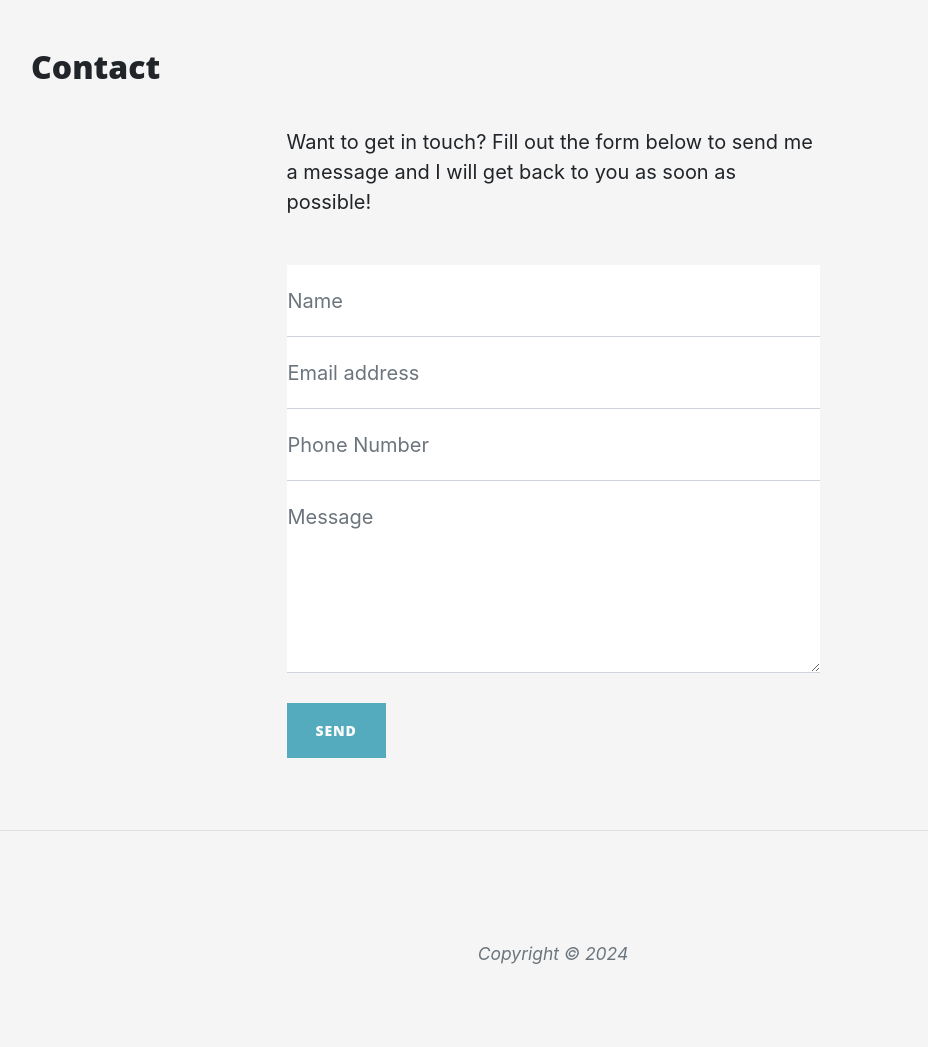
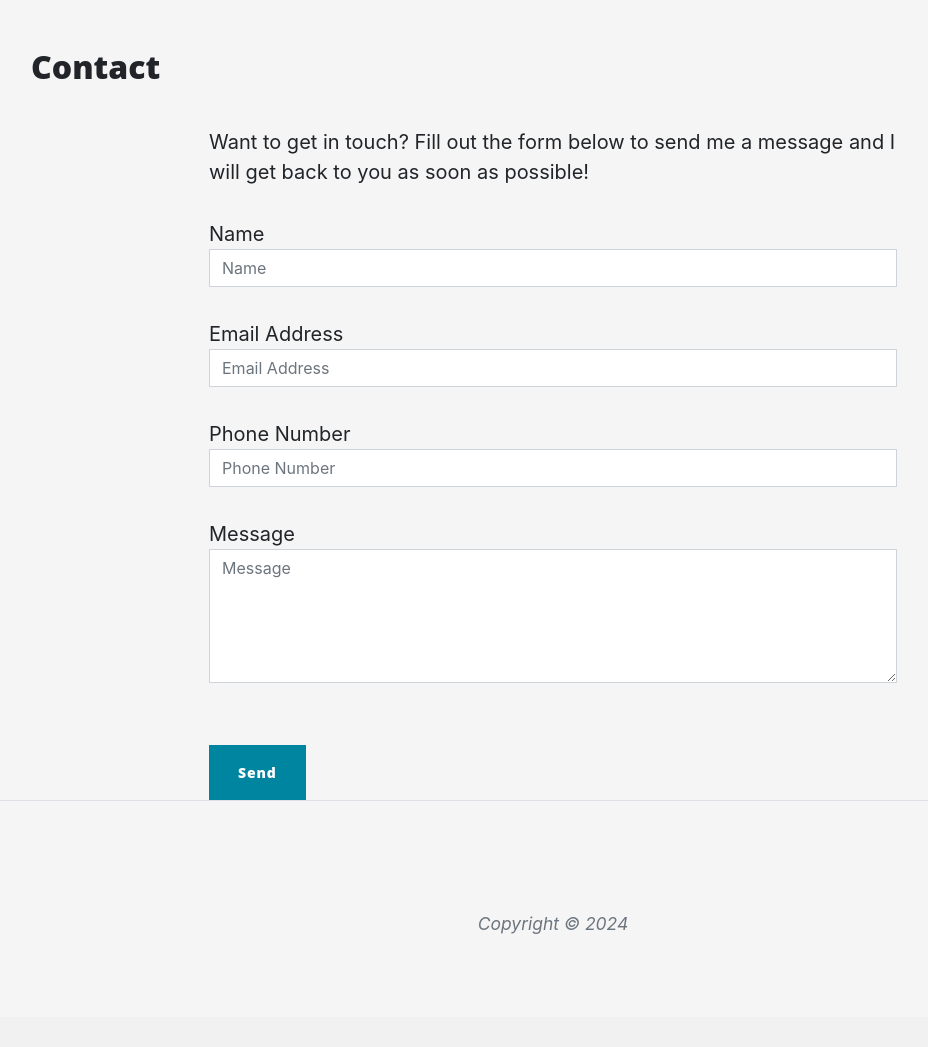
Before and after one commit to markohautala/Flask-project, a Flask app: page /contact in a window 1280 px wide. Shown: the part 628-1675 px from the top of the page, without its empty margins (87-1015 px from the left). After the commit the page ends 1562 px from the top, so only its background shows below. Run offline with Flask 3, Linux system fonts and the light colour scheme; some libraries are stand-ins or nearby versions.

Commit message:
Add form submission functionality to contact route

```diff
--- a/app.py
+++ b/app.py
@@ -1,8 +1,12 @@
 import os
 import json
-from flask import Flask, render_template
+from flask import Flask, render_template, request, flash
+
+if os.path.exists("env.py"):
+    import env
 
 app = Flask(__name__)
+app.secret_key = os.getenv("SECRET_KEY")
 
 @app.route("/")  # This is the home route
 def index():             # This is the view tied to the home route
@@ -17,8 +21,10 @@ def inspiration():  #This is a view
     return render_template("inspiration.html", page_title="Inspiration", inspiration=data ) # This will render the inspiration.html template
 
 
-@app.route("/contact") # This is the about route
+@app.route("/contact", methods=["GET", "POST"]) # This is the about route
 def contact():  #This is a view
+    if request.method == "POST":
+        flash("Thanks {}, we have received your message!".format(request.form["name"]))
     return render_template("contact.html", page_title="Contact") # This will render the about.html template
 
 
--- a/templates/contact.html
+++ b/templates/contact.html
@@ -1,65 +1,57 @@
-{% extends 'base.html' %}
+{% extends "base.html" %}
 {% block content %}
+    <h2>{{ page_title }}</h2>
 
-    <h2>{{ page_title }}</h2>
-    <div class="mb-4 px-4 px-lg-5">
-        <div class="row gx-4 gx-lg-5 justify-content-center">
-            <div class="col-md-10 col-lg-8 col-xl-7">
+	<div class="row">
+		<div class="col-lg-8 col-md-10 mx-auto">
+
+            {% with messages = get_flashed_messages() %}
+                {% if messages %}
+                    <ul class="flashes">
+                        {% for message in messages %}
+                            <li>{{ message }}</li>
+                        {% endfor %}
+                    </ul>
+                {% endif %}
+            {% endwith %}
+
 			<p>Want to get in touch? Fill out the form below to send me a message and I will get back to you as soon as
                 possible!</p>
-                <div class="my-5">
-                    <form method="POST" id="contactForm" data-sb-form-api-token="API_TOKEN">
-                        <div class="form-floating">
-                            <input class="form-control" id="name" type="text" placeholder="Enter your name..."
-                                data-sb-validations="required" />
-                            <label for="name">Name</label>
-                            <div class="invalid-feedback" data-sb-feedback="name:required">A name is required.</div>
-                        </div>
-                        <div class="form-floating">
-                            <input class="form-control" id="email" type="email" placeholder="Enter your email..."
-                                data-sb-validations="required,email" />
-                            <label for="email">Email address</label>
-                            <div class="invalid-feedback" data-sb-feedback="email:required">An email is required.</div>
-                            <div class="invalid-feedback" data-sb-feedback="email:email">Email is not valid.</div>
-                        </div>
-                        <div class="form-floating">
-                            <input class="form-control" id="phone" type="tel" placeholder="Enter your phone number..."
-                                data-sb-validations="required" />
-                            <label for="phone">Phone Number</label>
-                            <div class="invalid-feedback" data-sb-feedback="phone:required">A phone number is required.</div>
-                        </div>
-                        <div class="form-floating">
-                            <textarea class="form-control" id="message" placeholder="Enter your message here..."
-                                style="height: 12rem" data-sb-validations="required"></textarea>
-                            <label for="message">Message</label>
-                            <div class="invalid-feedback" data-sb-feedback="message:required">A message is required.</div>
-                        </div>
-                        <br />
-                        <!-- Submit success message-->
-                        <!---->
-                        <!-- This is what your users will see when the form-->
-                        <!-- has successfully submitted-->
-                        <div class="d-none" id="submitSuccessMessage">
-                            <div class="text-center mb-3">
-                                <div class="fw-bolder">Form submission successful!</div>
-                                To activate this form, sign up at
-                                <br />
-                                <a
-                                    href="https://startbootstrap.com/solution/contact-forms">https://startbootstrap.com/solution/contact-forms</a>
+			<form method="POST" name="sentMessage" id="contactForm" novalidate>
+				<div class="control-group">
+					<div class="form-group floating-label-form-group controls">
+						<label>Name</label>
+						<input type="text" class="form-control" placeholder="Name" name="name" id="name" required data-validation-required-message="Please enter your name.">
+						<p class="help-block text-danger"></p>
 					</div>
 				</div>
-                        <!-- Submit error message-->
-                        <!---->
-                        <!-- This is what your users will see when there is-->
-                        <!-- an error submitting the form-->
-                        <div class="d-none" id="submitErrorMessage">
-                            <div class="text-center text-danger mb-3">Error sending message!</div>
-                        </div>
-                        <!-- Submit Button-->
-                        <button class="btn btn-primary text-uppercase disabled" id="submitButton" type="submit">Send</button>
-                    </form>
+				<div class="control-group">
+					<div class="form-group floating-label-form-group controls">
+						<label>Email Address</label>
+						<input type="email" class="form-control" placeholder="Email Address" name="email" id="email" required data-validation-required-message="Please enter your email address.">
+						<p class="help-block text-danger"></p>
 					</div>
 				</div>
+				<div class="control-group">
+					<div class="form-group col-xs-12 floating-label-form-group controls">
+						<label>Phone Number</label>
+						<input type="tel" class="form-control" placeholder="Phone Number" name="phone" id="phone" required data-validation-required-message="Please enter your phone number.">
+						<p class="help-block text-danger"></p>
+					</div>
+				</div>
+				<div class="control-group">
+					<div class="form-group floating-label-form-group controls">
+						<label>Message</label>
+						<textarea rows="5" class="form-control" placeholder="Message" name="message" id="message" required data-validation-required-message="Please enter a message."></textarea>
+						<p class="help-block text-danger"></p>
+					</div>
+				</div>
+				<br>
+				<div id="success"></div>
+				<div class="form-group">
+					<button type="submit" class="btn btn-primary" id="sendMessageButton">Send</button>
+				</div>
+			</form>
 		</div>
 	</div>
 
```
Lines whose indentation alone changed are shown as unchanged.
